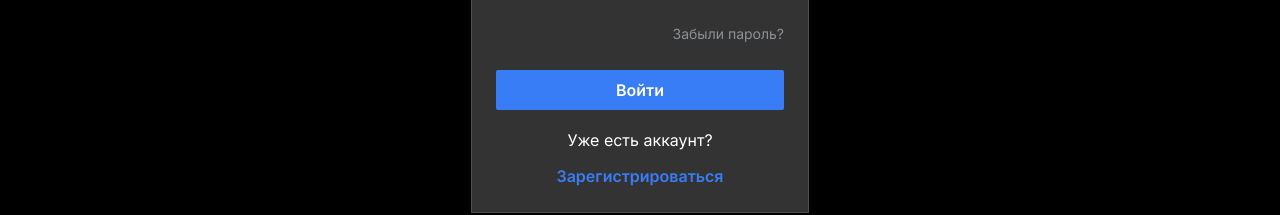
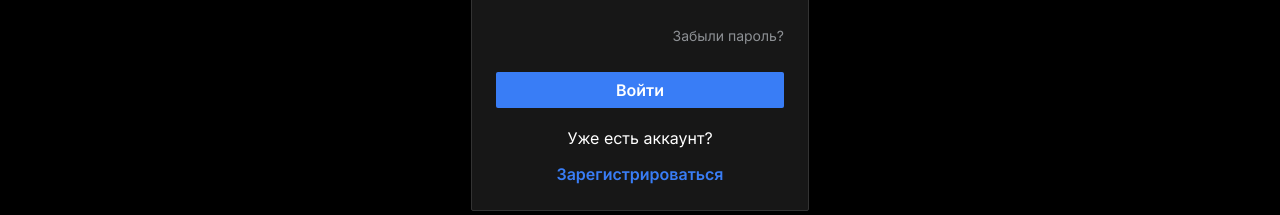
Before and after one commit to Kravchenko-Sergey/inctagram, a Next.js app: page /sign-in in a window 1280 px wide. Shown: the part 481-696 px from the top of the page. Built offline with nearby package versions, Linux system fonts and the light colour scheme; no server answers.

Commit message:
fix bug with classnames, fix login visual (#36)
* fix styles, fix bug with classnames

* fix imports, warnings

---------

Co-authored-by: Irina Martsulevich <malinovayairiska@gmail.com>

```diff
--- a/src/components/card/card.tsx
+++ b/src/components/card/card.tsx
@@ -1,9 +1,14 @@
 import { ComponentPropsWithoutRef, FC } from 'react'
+
+import { clsx } from 'clsx'
 
 import s from './card.module.scss'
 
 export type HeaderProps = ComponentPropsWithoutRef<'div'>
 
 export const Card: FC<HeaderProps> = ({ className, ...rest }) => {
-  return <div className={`${s.card} ${className}`} {...rest} />
+  const classNames = clsx(s.card, className)
+
+  return <div className={classNames} {...rest} />
+  // return <div className={`${s.card} ${classNameclassName}`} {...rest} />
 }
--- a/src/components/login/login.module.scss
+++ b/src/components/login/login.module.scss
@@ -2,7 +2,10 @@
   width: 100%;
   max-width: 378px;
   padding: 24px;
-  background-color: var(--dark-500);
+
+  background: var(--dark-500);
+  border: 1px solid var(--dark-300);
+  border-radius: 2px;
 }
 
 .title {
--- a/src/components/login/login.tsx
+++ b/src/components/login/login.tsx
@@ -3,8 +3,6 @@ import { FC, useEffect } from 'react'
 import { zodResolver } from '@hookform/resolvers/zod'
 import { useRouter } from 'next/router'
 import { useForm } from 'react-hook-form'
-
-import s from './login.module.scss'
 
 import { useLoginMutation } from '@/api/auth-api/auth.api'
 import { GitHubIcon } from '@/assets/icons/github-icon'
@@ -17,6 +15,7 @@ import { PATH } from '@/consts/route-paths'
 import { FormFields, triggerZodFieldError } from '@/helpers/updateZodErrors'
 import { useTranslation } from '@/hooks/use-translation'
 import { LoginFormValues, loginSchema } from '@/schemas'
+import s from './login.module.scss'
 
 type LoginProps = {
   onGoogleAuth?: () => void
@@ -65,7 +64,7 @@ export const Login: FC<LoginProps> = ({ onGoogleAuth, onGithubAuth }) => {
 
   return (
     <Card className={s.card}>
-      <Typography variant={'h1'} as={'h1'} className={s.title}>
+      <Typography variant="h1" as="h1" className={s.title}>
         {t.auth.signIn}
       </Typography>
       <div className={s.icons}>
@@ -75,29 +74,29 @@ export const Login: FC<LoginProps> = ({ onGoogleAuth, onGithubAuth }) => {
       <form onSubmit={handleSubmit(onSubmit)}>
         <div className={s.fields}>
           <ControlledTextField
-            name={'email'}
+            name="email"
             control={control}
             label={t.auth.emailLabel}
-            type={'email'}
+            type="email"
           />
           <ControlledTextField
-            name={'password'}
+            name="password"
             control={control}
             label={t.auth.passwordLabel}
-            type={'password'}
+            type="password"
           />
         </div>
-        <Typography href="/recover-password" as={'a'} className={s.forgotPassLink}>
+        <Typography href={PATH.FORGOT_PASSWORD} as="a" className={s.forgotPassLink}>
           {t.auth.forgotPassword}
         </Typography>
-        <Button variant="primary" fullWidth type={'submit'} className={s.submitBtn}>
-          <Typography variant={'h3'}>{t.auth.signIn}</Typography>
+        <Button variant="primary" fullWidth type="submit" className={s.submitBtn}>
+          <Typography variant="h3">{t.auth.signIn}</Typography>
         </Button>
       </form>
-      <Typography variant={'regular_text_16'} as={'div'} className={s.caption}>
+      <Typography variant="regular_text_16" as="div" className={s.caption}>
         {t.auth.haveAccount}
       </Typography>
-      <Typography href="/sign-up" variant={'h3'} as={'a'} className={s.signUpLink}>
+      <Typography href={PATH.REGISTRATION} variant="h3" as="a" className={s.signUpLink}>
         {t.auth.signUp}
       </Typography>
     </Card>
--- a/src/components/text-area/text-area.tsx
+++ b/src/components/text-area/text-area.tsx
@@ -13,7 +13,7 @@ export type TextAreaProps = {
 } & ComponentPropsWithoutRef<'textarea'>
 
 const TextArea = forwardRef<HTMLTextAreaElement, TextAreaProps>((props, ref) => {
-  const { label, disabled, error, onClearClick, ...rest } = props
+  const { label, disabled, error, ...rest } = props
 
   return (
     <div className={s.root}>
--- a/src/consts/sidebar-routes.tsx
+++ b/src/consts/sidebar-routes.tsx
@@ -14,6 +14,8 @@ export const sidebarItems = [
   { href: PATH.HOME, icon: <HomeOutline />, title: 'Home' },
   // { href: PATH.CREATE, icon: <PlusSquareOutline />, title: 'Create' },
   { href: PATH.REGISTRATION, icon: <PlusSquareOutline />, title: 'Registration' },
+  { href: PATH.LOGIN, icon: <PlusSquareOutline />, title: 'Login' },
+
   { href: PATH.PROFILE, icon: <PersonOutline />, title: 'My Profile' },
   { href: PATH.MESSENGER, icon: <MessageCircleOutline />, title: 'Messenger' },
   { href: PATH.SEARCH, icon: <SearchIcon />, title: 'Search' },
--- a/src/helpers/updateZodErrors.ts
+++ b/src/helpers/updateZodErrors.ts
@@ -1,10 +1,14 @@
 // type FormType = LoginFormType | RegisterFormType | ProfileSettingFormType | PasswodsMatchFormType
 import { LoginFormType } from '@/api/auth-api/types'
+import { PasswordRecoveryFormType } from '@/schemas'
 import { ProfileSettingsFormValues } from '@/schemas/profile-settings-schema'
 import { RegisterFormType } from '@/schemas/registrationSchema'
-import { PasswordRecoveryFormType, RegisterFormType } from '@/schemas'
 
-type FormType = RegisterFormType | LoginFormType | PasswordRecoveryFormType|  ProfileSettingsFormValues
+type FormType =
+  | RegisterFormType
+  | LoginFormType
+  | PasswordRecoveryFormType
+  | ProfileSettingsFormValues
 // add your form manual type
 
 export type FormFields = keyof FormType
--- a/src/pages/index.tsx
+++ b/src/pages/index.tsx
@@ -1,11 +1,9 @@
-import { useRouter } from 'next/router'
-
 import { HeadMeta } from '@/components/head-meta'
 
 // const inter = Inter({ subsets: ['latin'] })
 
 export default function Home() {
-  const router = useRouter()
+  // const router = useRouter()
 
   // const sidebarItems = [
   //   { href: PATH.HOME, icon: <HomeOutline />, title: 'Home' },
--- a/src/schemas/loginSchema.ts
+++ b/src/schemas/loginSchema.ts
@@ -1,6 +1,6 @@
 import { z } from 'zod'
 
-import { LocaleType } from '../../locales/ru'
+import { LocaleType } from 'locales/ru'
 
 import { passwordRegex } from '@/consts/regex'
 
--- a/src/schemas/profile-settings-schema.ts
+++ b/src/schemas/profile-settings-schema.ts
@@ -1,6 +1,6 @@
 import { z } from 'zod'
 
-import { LocaleType } from '../../locales/ru'
+import { LocaleType } from 'locales/ru'
 
 import { aboutMeRegex, firstNameRegex, lastNameRegex, usernameRegex } from '@/consts/regex'
 
```
Also changed, not shown: src/components/scrollbar/scrollbar.tsx (+1 -7 lines), .eslintrc.json.
